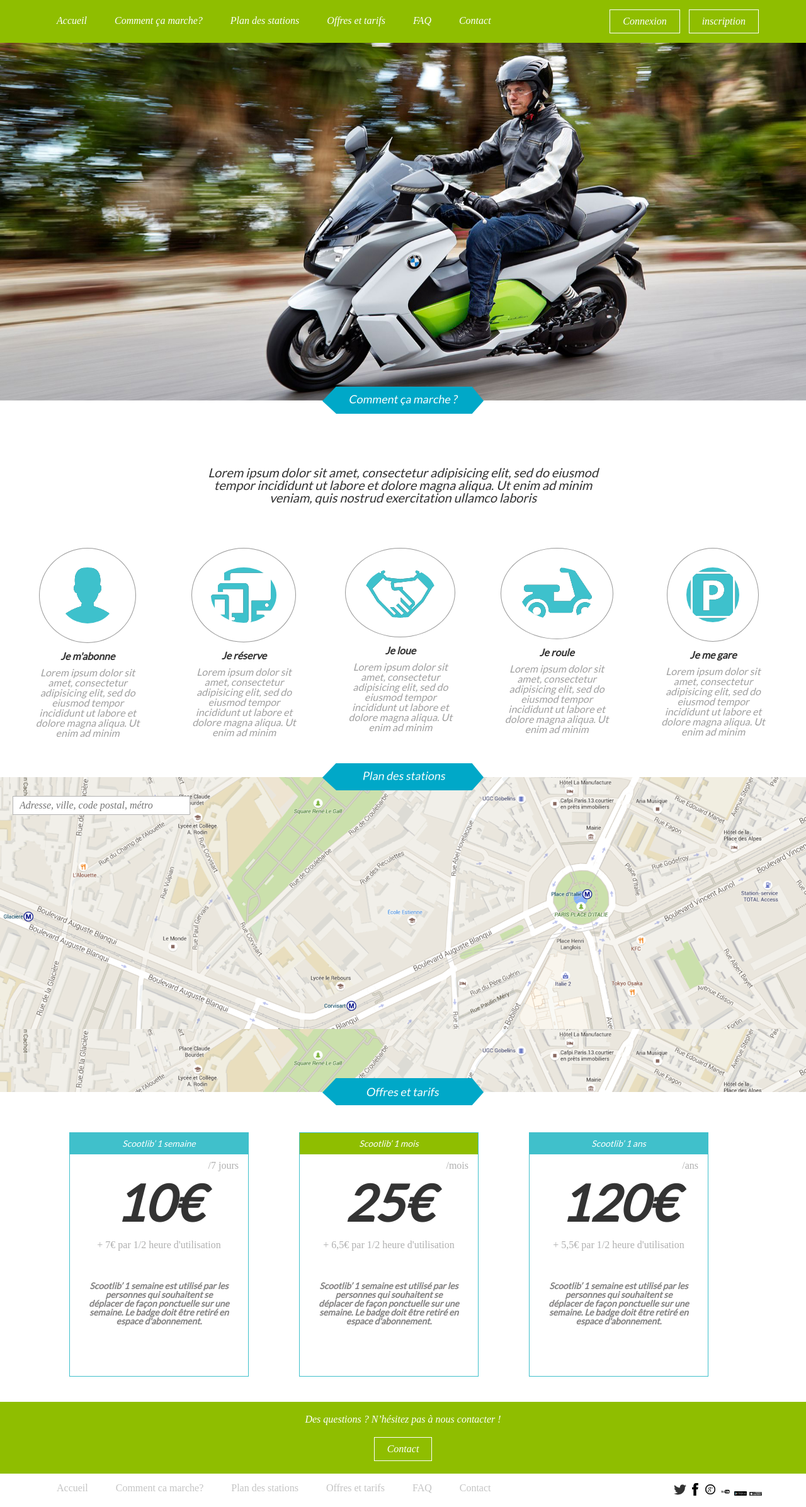
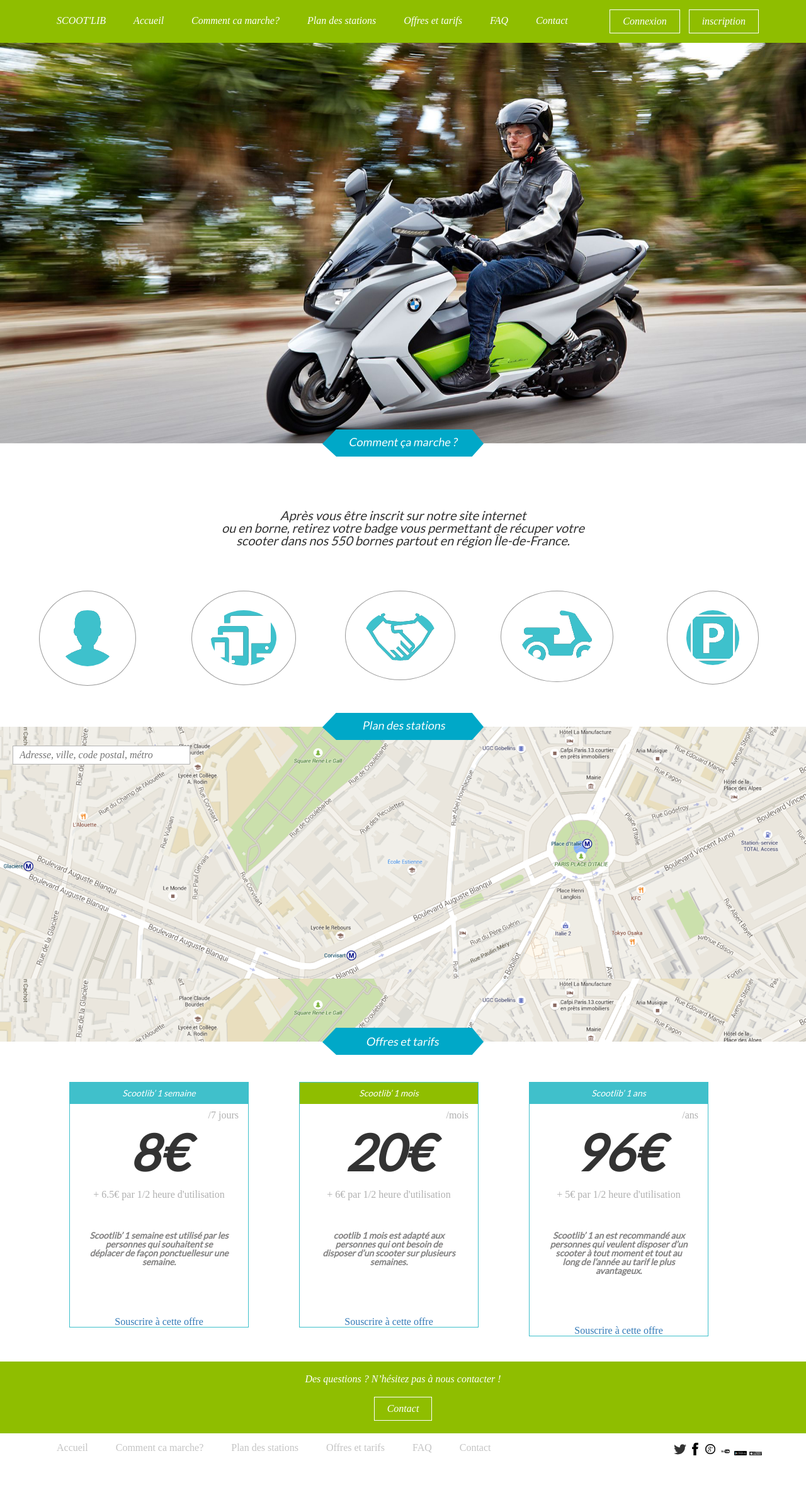
Before and after one commit to RaphaelAugustin/projectTransversal, a PHP site: template views/index.html.twig in a window 1280 px wide. Shown: the whole page at 63% size. After the commit the page ends 2311 px from the top, so only its background shows below. Run offline with PHP 8.4, Linux system fonts and the light colour scheme; the template is opened without the code that fills it, so the values that code supplies are empty; some libraries are stand-ins or nearby versions.

Commit message:
fix graphic bug

```diff
--- a/views/index.html.twig
+++ b/views/index.html.twig
@@ -11,37 +11,29 @@
 
     <section id="presentation" class="text-center">
 
-        <p class="col-lg-6">Lorem ipsum dolor sit amet, consectetur adipisicing elit, sed do eiusmod tempor incididunt ut labore et dolore magna aliqua. Ut enim ad minim veniam, quis nostrud exercitation ullamco laboris </p>
+        <p class="col-lg-6">Après vous être inscrit sur notre site internet <br>
+            ou en borne, retirez votre badge vous permettant de récuper votre scooter
+            dans nos 550 bornes partout en région Île-de-France.</p>
 
         <div class="col-lg-12">
             <div class="service col-lg-2">
                 <img src="./img/men.png" alt=""/>
-                <div class="title">Je m'abonne</div>
-                <div class="content">Lorem ipsum dolor sit amet, consectetur adipisicing elit, sed do eiusmod tempor incididunt ut labore et dolore magna aliqua. Ut enim ad minim</div>
             </div>
 
             <div class="service col-lg-2">
                 <img src="./img/icon-reservation.png" alt=""/>
-                <div class="title">Je réserve</div>
-                <div class="content">Lorem ipsum dolor sit amet, consectetur adipisicing elit, sed do eiusmod tempor incididunt ut labore et dolore magna aliqua. Ut enim ad minim</div>
             </div>
 
             <div class="service col-lg-2">
                 <img src="./img/icon-main.png" alt=""/>
-                <div class="title">Je loue</div>
-                <div class="content">Lorem ipsum dolor sit amet, consectetur adipisicing elit, sed do eiusmod tempor incididunt ut labore et dolore magna aliqua. Ut enim ad minim</div>
             </div>
 
             <div class="service col-lg-2">
                 <img src="./img/icon-scooter.png" alt=""/>
-                <div class="title">Je roule</div>
-                <div class="content">Lorem ipsum dolor sit amet, consectetur adipisicing elit, sed do eiusmod tempor incididunt ut labore et dolore magna aliqua. Ut enim ad minim</div>
             </div>
 
             <div class="service col-lg-2">
                 <img src="./img/icon-parking.png" alt=""/>
-                <div class="title">Je me gare</div>
-                <div class="content">Lorem ipsum dolor sit amet, consectetur adipisicing elit, sed do eiusmod tempor incididunt ut labore et dolore magna aliqua. Ut enim ad minim</div>
             </div>
         </div>
 
@@ -55,38 +47,35 @@
 
     <div class="text-center icon-section"><img src="./img/offres-et-tarifs.png" alt=""/></div>
 
-    <section class="text-center container">
+    <section class="text-center container" id="offers">
 
         <div class="subscribe col-lg-3 text-center">
             <div class="head">Scootlib’ 1 semaine</div>
             <div class="duration col-lg-12 text-right">/7 jours</div>
-            <div class="price">10€</div>
-            <div class="subprice">+ 7€ par 1/2 heure d'utilisation</div>
-            <div class="content">Scootlib’ 1 semaine est utilisé par les personnes qui souhaitent se déplacer de façon ponctuelle sur une semaine. Le badge doit être retiré en espace d'abonnement.</div>
+            <div class="price">8€</div>
+            <div class="subprice">+ 6.5€ par 1/2 heure d'utilisation</div>
+            <div class="content">Scootlib’ 1 semaine est utilisé par les personnes qui souhaitent se déplacer de façon ponctuellesur une semaine.</div>
+            <a href="#">Souscrire à cette offre</a>
         </div>
 
         <div class="subscribe col-lg-3 text-center active">
             <div class="head">Scootlib’ 1 mois</div>
             <div class="duration col-lg-12 text-right">/mois</div>
-            <div class="price">25€</div>
-            <div class="subprice">+ 6,5€ par 1/2 heure d'utilisation</div>
-            <div class="content">Scootlib’ 1 semaine est utilisé par les personnes qui souhaitent se déplacer de façon ponctuelle sur une semaine. Le badge doit être retiré en espace d'abonnement.</div>
+            <div class="price">20€</div>
+            <div class="subprice">+ 6€ par 1/2 heure d'utilisation</div>
+            <div class="content">cootlib 1 mois est adapté aux personnes qui ont besoin de disposer d’un scooter sur plusieurs semaines.</div>
+            <a href="#">Souscrire à cette offre</a>
         </div>
 
         <div class="subscribe col-lg-3 text-center">
             <div class="head">Scootlib’ 1 ans</div>
             <div class="duration col-lg-12 text-right">/ans</div>
-            <div class="price">120€</div>
-            <div class="subprice">+ 5,5€ par 1/2 heure d'utilisation</div>
-            <div class="content">Scootlib’ 1 semaine est utilisé par les personnes qui souhaitent se déplacer de façon ponctuelle sur une semaine. Le badge doit être retiré en espace d'abonnement.</div>
+            <div class="price">96€</div>
+            <div class="subprice">+ 5€ par 1/2 heure d'utilisation</div>
+            <div class="content">Scootlib’ 1 an est recommandé aux personnes qui veulent disposer d’un scooter à tout moment et tout au long de l’année au tarif  le plus avantageux.</div>
+            <a href="#">Souscrire à cette offre</a>
         </div>
 
     </section>
 
-
-    <section id="question" class="text-center">
-        <p>Des questions ? N’hésitez pas à nous contacter !</p>
-        <a href="#" class="button">Contact</a>
-    </section>
-
 {% endblock %}
--- a/views/layout.html
+++ b/views/layout.html
@@ -20,12 +20,13 @@
 <header>
     <div class="container">
         <ul class="pull-left">
-            <li><a href="#">Accueil</a></li>
-            <li><a href="#">Comment ça marche?</a></li>
-            <li><a href="#">Plan des stations</a></li>
-            <li><a href="#">Offres et tarifs</a></li>
-            <li><a href="#">FAQ</a></li>
-            <li><a href="#">Contact</a></li>
+            <li><a class="lien-logo" href="index.php?p=home">SCOOT'LIB</a></li>
+            <li><a class="lien-menu" href="index.php?p=home">Accueil</a></li>
+            <li><a class="lien-menu" href="index.php?p=home#presentation">Comment ca marche?</a></li>
+            <li><a class="lien-menu" href="index.php?p=home#map">Plan des stations</a></li>
+            <li><a class="lien-menu" href="index.php?p=home#offers">Offres et tarifs</a></li>
+            <li><a class="lien-menu" href="index.php?p=home#faq">FAQ</a></li>
+            <li><a class="lien-menu" href="index.php?p=contact">Contact</a></li>
         </ul>
         <div class="pull-right">
             <a href="#" class="button">Connexion</a>
@@ -37,12 +38,16 @@
 {% block content %}{% endblock %}
 
 <!-- Footer -->
+<section id="question" class="text-center">
+    <p>Des questions ? N’hésitez pas à nous contacter !</p>
+    <a href="#" class="button">Contact</a>
+</section>
 <div class="footer">
     <div class="container">
         <ul class="pull-left">
             <li><a href="index.php?p=home">Accueil</a></li>
-            <li><a href="index.php?p=working">Comment ca marche?</a></li>
-            <li><a href="index.php?p=#plan">Plan des stations</a></li>
+            <li><a href="index.php?p=presentation">Comment ca marche?</a></li>
+            <li><a href="index.php?p=#map">Plan des stations</a></li>
             <li><a href="index.php?p=#offers">Offres et tarifs</a></li>
             <li><a href="index.php?p=#faq">FAQ</a></li>
             <li><a href="index.php?p=contact">Contact</a></li>
--- a/web/css/style.css
+++ b/web/css/style.css
@@ -56,7 +56,6 @@ table {
 header {
     background: #8fbe00;
     padding: 15px 0;
-    position: fixed;
     width: 100%;
     z-index: 10;
 }
```
